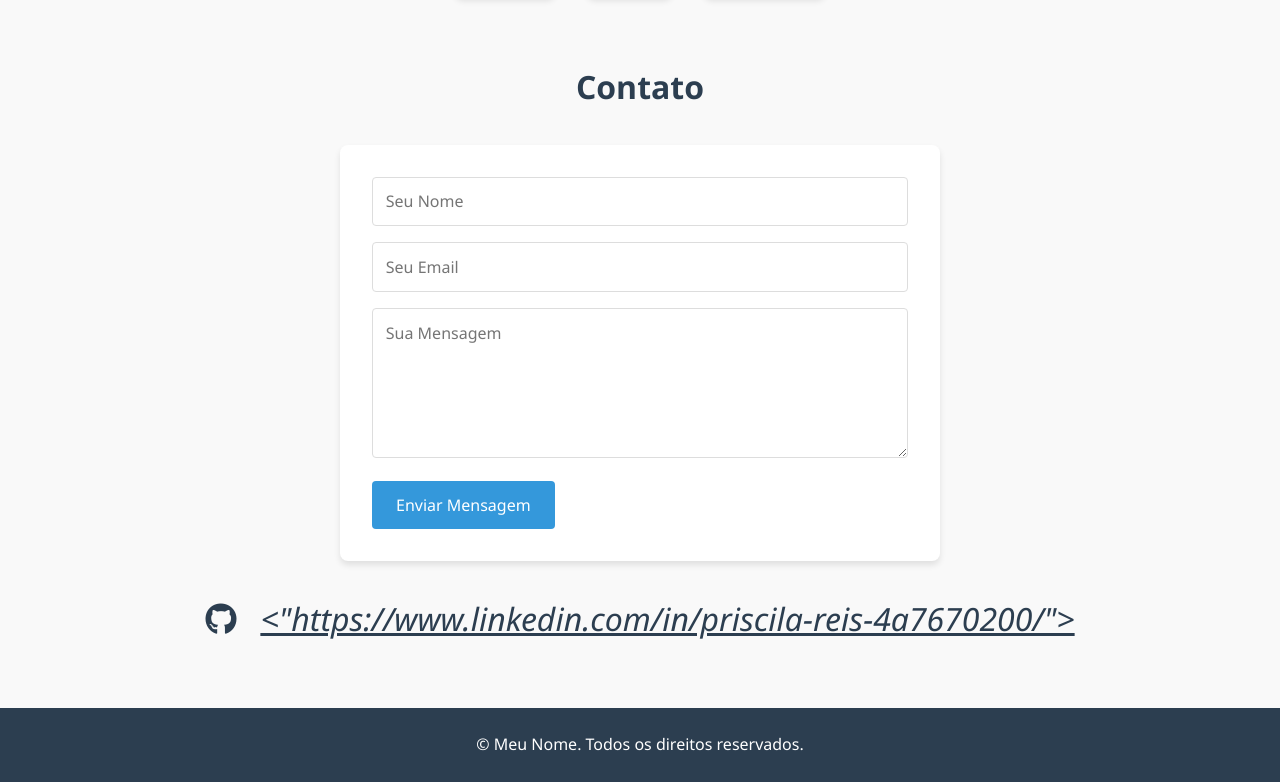
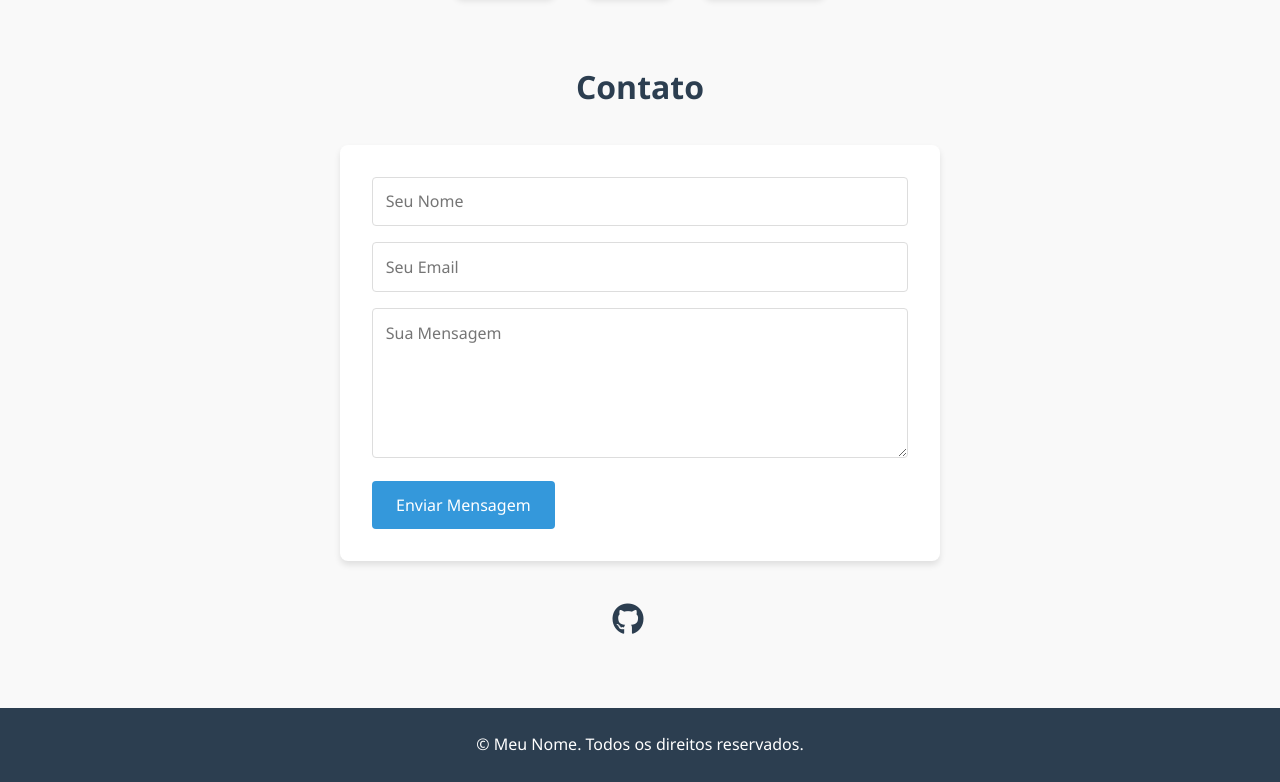
Before and after one commit to PriReis9/portifolio, a plain HTML site: page index.html in a window 1280 px wide. Shown: the part 1308-2090 px from the top of the page. Drawn offline with Linux system fonts and the light colour scheme; a script that the page names is missing.

Commit message:
Update index.html

```diff
--- a/index.html
+++ b/index.html
@@ -75,7 +75,7 @@
         </form>
         <div class="social-links">
             <a href="#"><i class="fab fa-github"></i></a>
-            <a href="#"><i class="fab-fa-linkedin"><"https://www.linkedin.com/in/priscila-reis-4a7670200/"></i></a>
+            <a href="#"><i class="fab-fa-linkedin"></i></a>
             <!-- Adicione mais redes sociais conforme necessário -->
         </div>
     </section>
```
